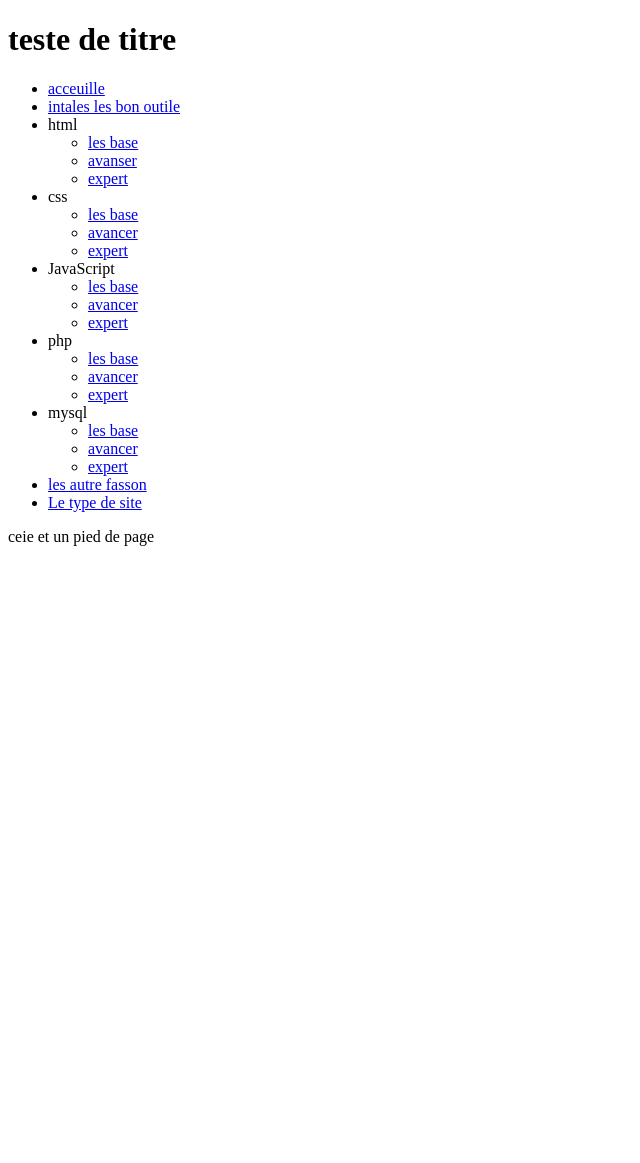
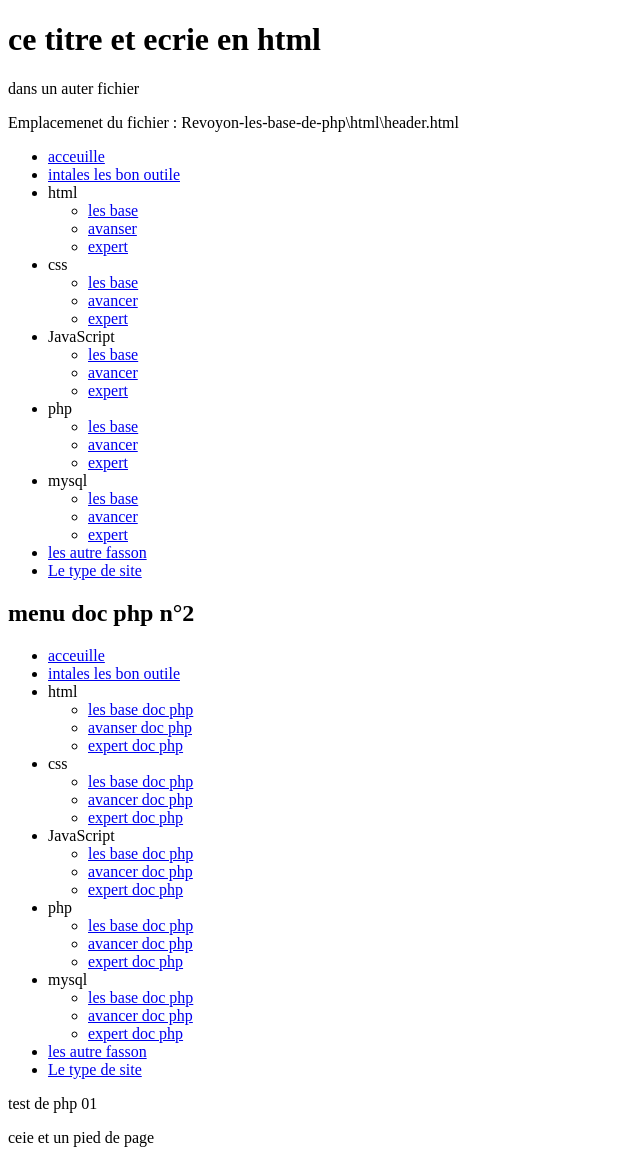
Before and after one commit to davidSoutarson/PhpExpert, a PHP site: page / in a window 1280 px wide. Shown: the whole page, without its empty margins (0-640 px from the left). Before the commit the page ends 546 px from the top, so only its background shows below. Run offline with PHP 8.4, Linux system fonts and the light colour scheme.

Commit message:
ajoue d'un nouvau nenue

```diff
--- a/Revoyon-les-base-de-php/html/article-JavaScript/les-base-du-JavaScript.html
+++ b/Revoyon-les-base-de-php/html/article-JavaScript/les-base-du-JavaScript.html
@@ -0,0 +1,2 @@
+<h1>LES BASE DU JavaScript</h1>
+<a href="#">retour</a>
--- a/Revoyon-les-base-de-php/html/article-mysql/les-base-du-mysql.html
+++ b/Revoyon-les-base-de-php/html/article-mysql/les-base-du-mysql.html
@@ -0,0 +1,2 @@
+<h1>LES BASE DU MySql </h1>
+<a href="#">retour</a>
--- a/Revoyon-les-base-de-php/html/article-php/les-base-php.html
+++ b/Revoyon-les-base-de-php/html/article-php/les-base-php.html
@@ -0,0 +1,2 @@
+<h1>LES BASE DU PHP</h1>
+<a href="#">retour</a>
--- a/Revoyon-les-base-de-php/html/header.html
+++ b/Revoyon-les-base-de-php/html/header.html
@@ -10,5 +10,7 @@
 <body>
 
     <header class="header">
-        <h1 class="titre-header"> teste de titre</h1>
+        <h1 class="titre-header"> ce titre et ecrie en html</h1>
+        <p>dans un auter fichier</p>
+        <p> Emplacemenet du fichier : Revoyon-les-base-de-php\html\header.html</p>
     </header>
--- a/Revoyon-les-base-de-php/html/menuPrincipale.html
+++ b/Revoyon-les-base-de-php/html/menuPrincipale.html
@@ -92,6 +92,102 @@
     </ul>
 </nav>
 
+<h2>menu doc php n°2</h2>
+
+<nav class="contenair-menu">
+    <ul class="menu">
+        <li class="menu-nivau1">
+            <a href="index.php">acceuille</a>
+        </li>
+        <li class="menu-nivau1"> <a href="#">intales les bon outile</a></li>
+
+        <li class="menu-nivau1">html
+            <ul class="sous-menu">
+                <li class="menu-nivau2">
+                    <a href="php\article-html\les-base-du-html.php">les
+                        base doc php</a>
+                </li>
+                <li class="menu-nivau2">
+                    <a href="php\article-html\html-avancer.php">avanser doc php</a>
+                </li>
+                <li class="menu-nivau2">
+                    <a href="php\article-html\html-expert.php">expert doc php</a>
+                </li>
+            </ul>
+        </li>
+        <!--partie css menue -->
+        <li class="menu-nivau1">css
+            <ul class="sous-menu">
+                <li class="menu-nivau2">
+                    <a href="php\article-css\les-base-du-css.php">les
+                        base doc php</a>
+                </li>
+                <li class="menu-nivau2">
+                    <a href="php\article-css\css-avancer.php">avancer doc php</a>
+                </li>
+                <li class="menu-nivau2">
+                    <a href="php\article-css\css-expert.php">expert doc php</a>
+                </li>
+            </ul>
+        </li>
+
+        <li class="menu-nivau1">JavaScript
+            <ul class="sous-menu">
+                <li class="menu-nivau2">
+                    <a href="php\article-JavaScript\les-base-du-JavaScript.php">les
+                        base doc php</a>
+                </li>
+                <li class="menu-nivau2">
+                    <a href="php\article-JavaScript\JavaScript-avancer.php">avancer doc php</a>
+                </li>
+                <li class="menu-nivau2">
+                    <a href="php\article-JavaScript\JavaScript-expert.php">expert doc php</a>
+                </li>
+            </ul>
+        </li>
+
+        <li class="menu-nivau1">php
+            <ul class="sous-menu">
+                <li class="menu-nivau2">
+                    <a href="php\article-php\les-base-php.php">
+                        les base doc php</a>
+                </li>
+                <li class="menu-nivau2">
+                    <a href="php\article-php\php-avancer.php">
+                        avancer doc php</a>
+                </li>
+                <li class="menu-nivau2">
+                    <a href="php\article-php\php-expert.php">
+                        expert doc php</a>
+                </li>
+            </ul>
+        </li>
+
+        <li class="menu-nivau1">mysql
+            <ul class="sous-menu">
+                <li class="menu-nivau2">
+                    <a href="php\article-mysql\les-base-du-mysql.php">les
+                        base doc php</a>
+                </li>
+                <li class="menu-nivau2">
+                    <a href="php\article-mysql\mysql-avancer.php">avancer doc php</a>
+                </li>
+                <li class="menu-nivau2">
+                    <a href="php\article-mysql\mysql-expert.php">expert doc php</a>
+                </li>
+            </ul>
+        </li>
+
+        <li class="menu-nivau1">
+            <a href="#">les autre fasson</a>
+        </li>
+
+        <li class="menu-nivau1">
+            <a href="#">Le type de site</a>
+        </li>
+    </ul>
+</nav>
+
 
 <!--
     les sous menue modifiable
--- a/Revoyon-les-base-de-php/index.php
+++ b/Revoyon-les-base-de-php/index.php
@@ -2,4 +2,6 @@
 require "html/header.html";
 require "html/menuPrincipale.html";
 
+echo "test de php 01";
+
 require "html/footer.html";
```
